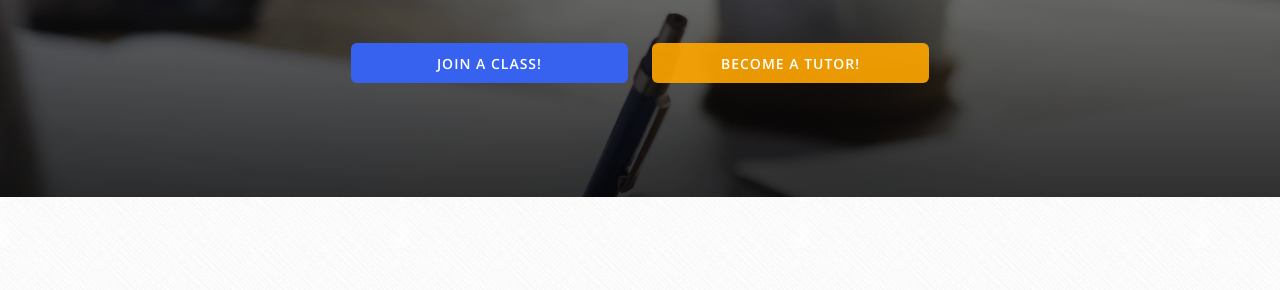
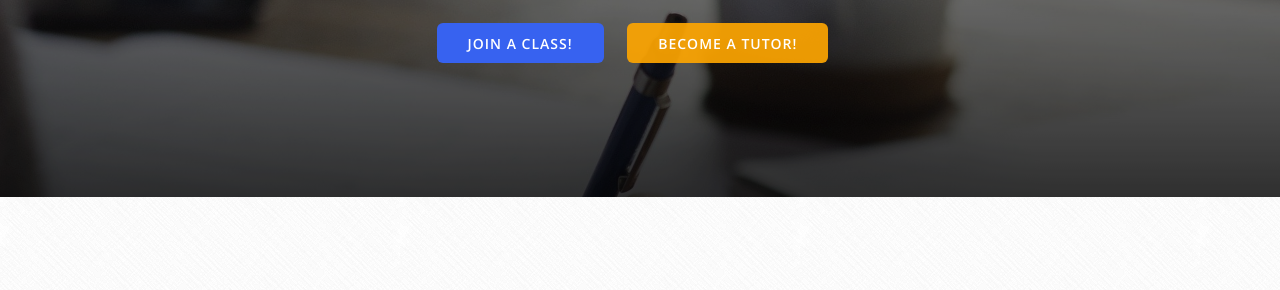
Before and after one commit to ChittebbayiPenugonda/Tutoring, a plain HTML site: page index.html in a window 1280 px wide. Shown: the part 323-613 px from the top of the page. Drawn offline with nearby package versions, Linux system fonts and the light colour scheme.

Commit message:
donefornow

```diff
--- a/index.html
+++ b/index.html
@@ -119,8 +119,8 @@
                     <!-- Hero Content -->
                     <div class="hero-content text-center">
                         <h2>Bringing Education to Everyone</h2>
-                        <a href="joinclass.html" style="width:25%; margin-top:50px;" class="btn clever-btn">Join a Class!</a>
-                        <a href="becometutor.html" style="margin-left:20px; margin-top:50px; background-color:rgba(255, 166, 0, 0.911); width:25%;" class="btn clever-btn">Become a Tutor!</a>
+                        <a href="joinclass.html"  style="margin:10px auto; margin-bottom:0px;" class="btn clever-btn">Join a Class!</a>
+                        <a href="becometutor.html" style="margin-left:20px;margin-right:15px; margin-top:10px;background-color:rgba(255, 166, 0, 0.911);" class="btn clever-btn">Become a Tutor!</a>
                     </div>
                 </div>
             </div>
```
